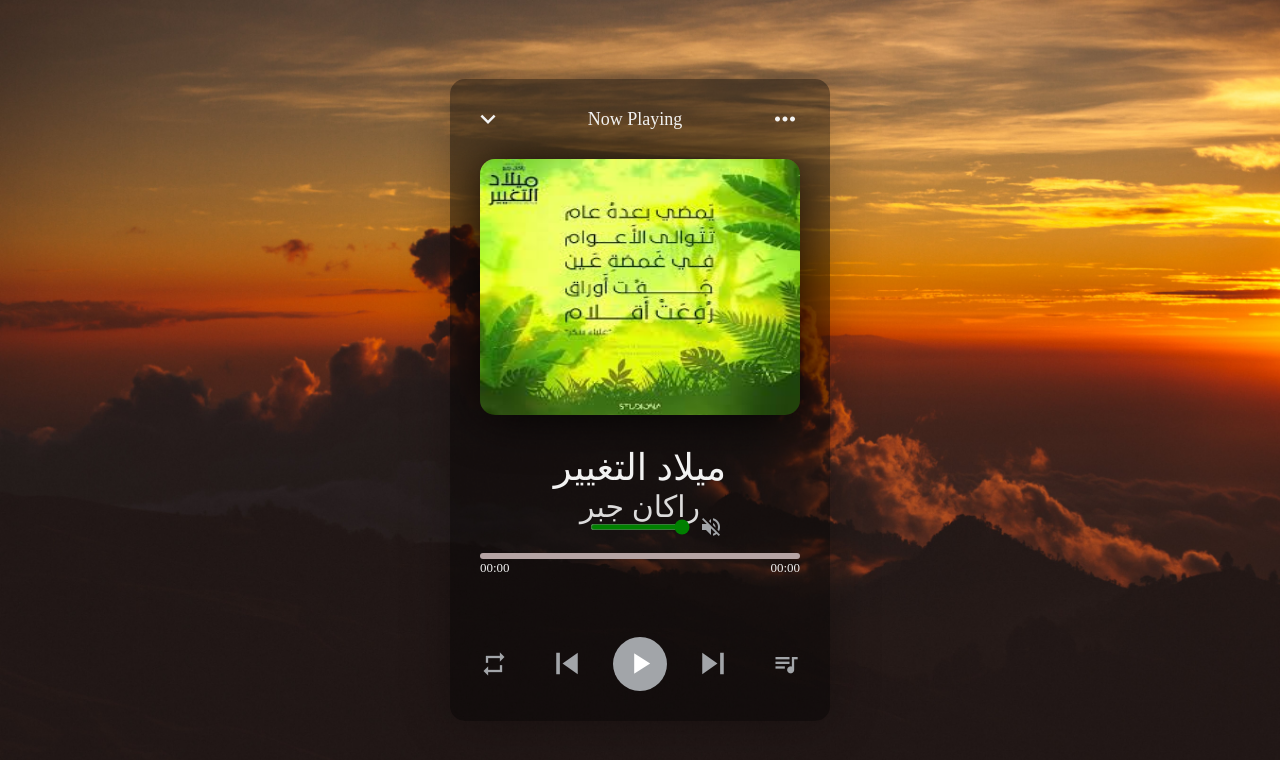
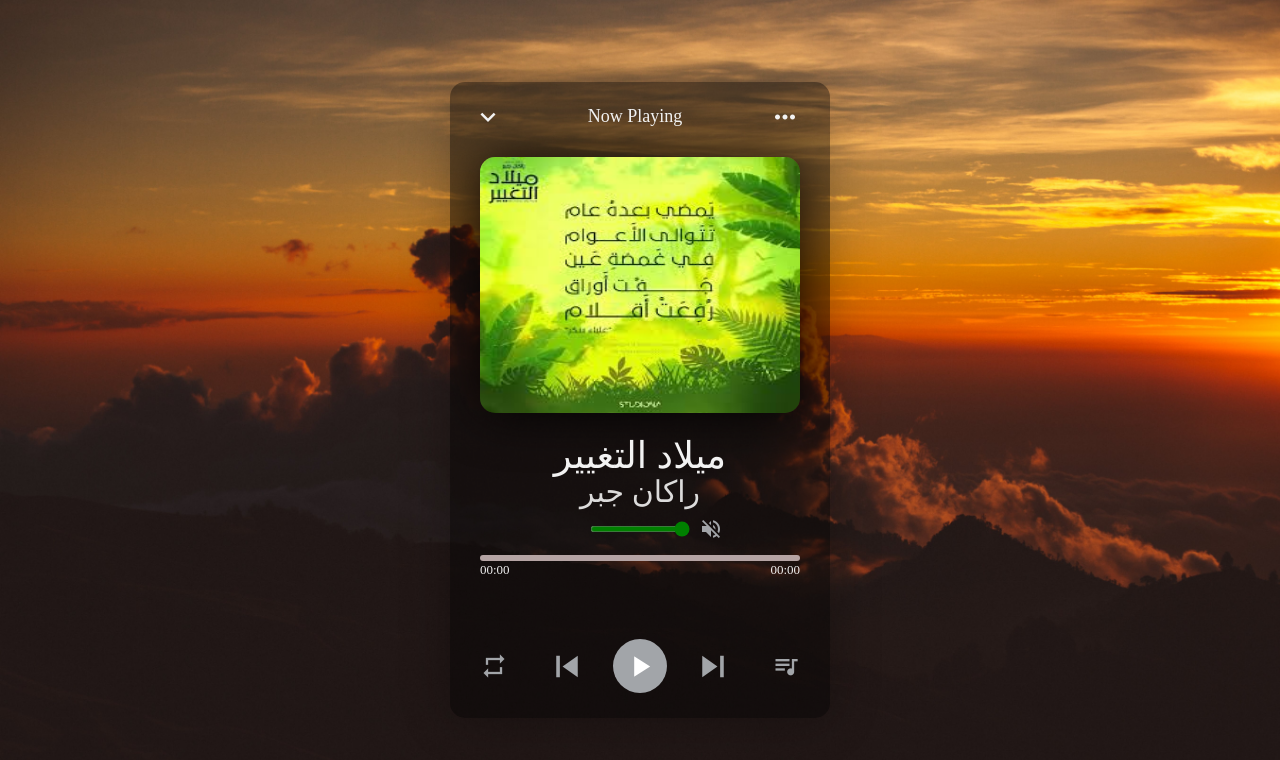
Before and after one commit to omniagamal5588/MusicPlayer, a plain HTML site: page index.html in a window 1280 px wide. Drawn offline with nearby package versions, Linux system fonts and the light colour scheme.

Commit message:
Update style.css

```diff
--- a/css/style.css
+++ b/css/style.css
@@ -24,7 +24,7 @@
   }
   .container {
     width: 380px;
-    padding: 25px 30px;
+    padding: 20px 30px;
     overflow: hidden;
     position: relative;
     border-radius: 15px;
@@ -77,10 +77,10 @@
   }
   .songDetails {
     text-align: center;
-    margin: 30px 0;
+    margin: 20px 0;
     color: var(--white);
+    font-family: 'Gill Sans', 'Gill Sans MT', Calibri, 'Trebuchet MS', sans-serif;
 
-    font-family: 'Gill Sans', 'Gill Sans MT', Calibri, 'Trebuchet MS', sans-serif;
 
   }
   .song-details p {
@@ -92,10 +92,10 @@
   .songDetails .artist {
     font-size: 30px;
     opacity: 0.9;
-    line-height: 35px;
+    line-height: 30px;
   }
 
- #volume-control{
+  #volume-control{
     position: relative;
     padding: 10px;
     top: -53px;
@@ -137,6 +137,7 @@
     border-radius: 50px;
     background: #b5a4a4;
     cursor: pointer;
+    margin-top: 50px;
   }
   .progressArea .progressBar {
     height: inherit;
@@ -281,3 +282,33 @@
     pointer-events: none;
     color: var(--bottom-bg);
   }
+
+  /* #playlist {
+    position: absolute;
+    top: 100%; /* Positioned below the player controls *
+    left: 0;
+    width: 100%;
+    background-color: #f1f1f1;
+    padding: 10px;
+    box-shadow: 0px 0px 5px rgba(0, 0, 0, 0.3); /* Add a subtle shadow
+    display: none;
+}
+
+#playlist.active {
+    display: block;
+}
+
+#song-list {
+    list-style: none; /* Remove default bullet points *
+    padding: 0;
+    margin: 0;
+}
+
+#song-list li {
+    padding: 5px 10px;
+    cursor: pointer; /* Make list items clickable *
+}
+
+#song-list li:hover {
+    background-color: #ddd; /* Highlight on hover *
+} */
```
